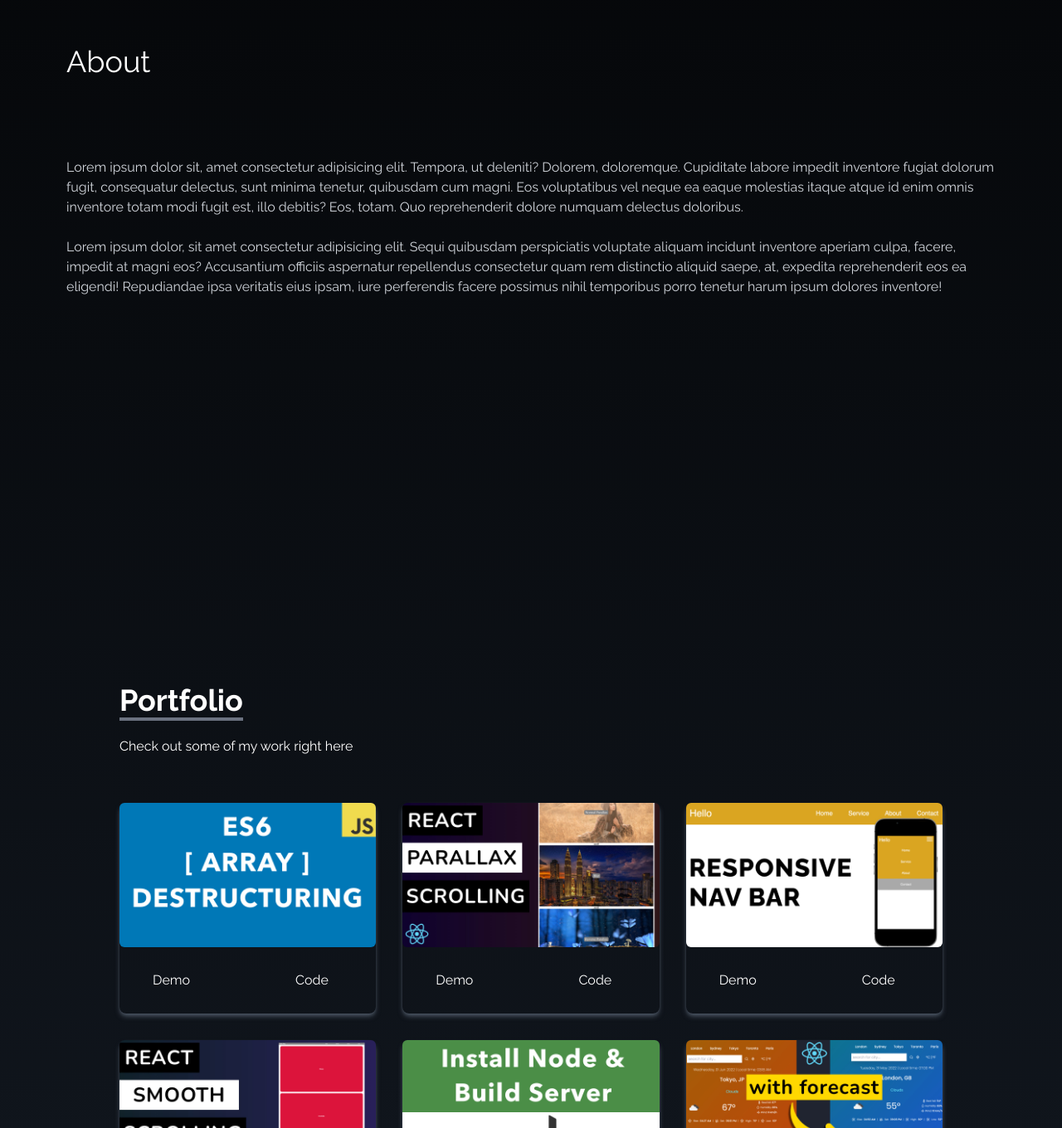
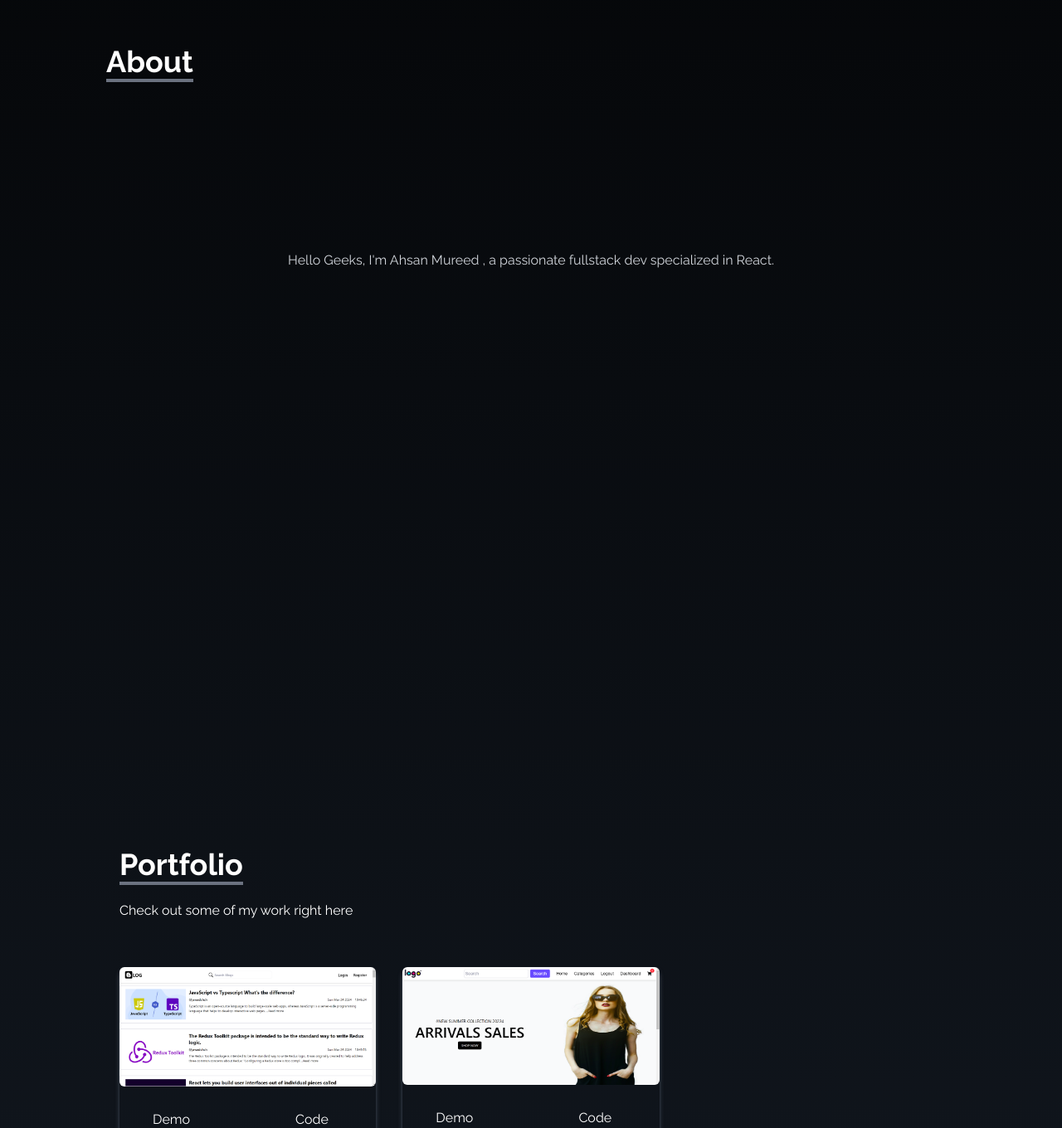
Before and after one commit to Ahsanmureed/Personal-Portfolio, a React (Vite) app: page / in a window 1280 px wide. Shown: the part 810-2170 px from the top of the page at 83% size. Built offline with nearby package versions, Linux system fonts and the light colour scheme.

Commit message:
Add files via upload

```diff
--- a/src/components/About.jsx
+++ b/src/components/About.jsx
@@ -4,26 +4,15 @@ const About = () => {
   return (
     <div
       name="about"
-      className="md:px-20 px-6 py-20 md:py-10 md:mt-6  w-full md:h-[90vh]"
+      className="md:px-32 px-6 mx-auto py-20 md:py-10 md:mt-6  w-full md:h-[100vh]"
     >
-      <h1 className="text-4xl text-white mb-24">About</h1>
-      <p className="mb-6 text-gray-300 ">
-        Lorem ipsum dolor sit, amet consectetur adipisicing elit. Tempora, ut
-        deleniti? Dolorem, doloremque. Cupiditate labore impedit inventore
-        fugiat dolorum fugit, consequatur delectus, sunt minima tenetur,
-        quibusdam cum magni. Eos voluptatibus vel neque ea eaque molestias
-        itaque atque id enim omnis inventore totam modi fugit est, illo debitis?
-        Eos, totam. Quo reprehenderit dolore numquam delectus doloribus.
+      <h1 className="text-4xl font-bold inline border-b-4 border-gray-500  mb-24  text-white">
+            About
+          </h1>
+      <p className=" py-52 mb-6 text-gray-300 text-center ">
+      Hello Geeks, I'm Ahsan Mureed , a passionate fullstack dev specialized in React.
       </p>
-      <p className="text-gray-300">
-        Lorem ipsum dolor, sit amet consectetur adipisicing elit. Sequi
-        quibusdam perspiciatis voluptate aliquam incidunt inventore aperiam
-        culpa, facere, impedit at magni eos? Accusantium officiis aspernatur
-        repellendus consectetur quam rem distinctio aliquid saepe, at, expedita
-        reprehenderit eos ea eligendi! Repudiandae ipsa veritatis eius ipsam,
-        iure perferendis facere possimus nihil temporibus porro tenetur harum
-        ipsum dolores inventore!
-      </p>
+
     </div>
   );
 };
--- a/src/components/Contact.jsx
+++ b/src/components/Contact.jsx
@@ -2,8 +2,8 @@ import React from "react";
 
 const Contact = () => {
   return (
-    <div name="contact" className="w-full h-screen md:mb-10  p-4 text-white">
-      <div className="flex flex-col p-4 justify-center max-w-screen-lg mx-auto h-full">
+    <div name="contact" className="w-full h-screen md:mb-10  p-4  text-white">
+      <div className="flex flex-col p-4 justify-center h-[100vh] max-w-screen-lg mx-auto">
         <div className="pb-8">
           <p className="text-4xl font-bold inline border-b-4 border-gray-500">
             Contact
--- a/src/components/Experience.jsx
+++ b/src/components/Experience.jsx
@@ -71,7 +71,7 @@ const Experience = () => {
 
   return (
     <div name="experience" className=" w-full h-screen mt-40 mb-40 md:mb-28 md:mt-40">
-      <div className="max-w-screen-lg mx-auto p-4 flex flex-col justify-center w-full h-full text-white">
+      <div className="max-w-screen-lg mx-auto p-4 flex flex-col justify-center w-full h-[80vh] text-white">
         <div>
           <p className="text-4xl font-bold border-b-4 border-gray-500 p-2 inline">
             Experience
--- a/src/components/Portfolio.jsx
+++ b/src/components/Portfolio.jsx
@@ -1,54 +1,29 @@
 import React from "react";
-import arrayDestruct from "../assets/portfolio/arrayDestruct.jpg";
-import installNode from "../assets/portfolio/installNode.jpg";
-import navbar from "../assets/portfolio/navbar.jpg";
-import reactParallax from "../assets/portfolio/reactParallax.jpg";
-import reactSmooth from "../assets/portfolio/reactSmooth.jpg";
-import reactWeather from "../assets/portfolio/reactWeather.jpg";
+
+import blog from "../assets/portfolio/blog.png";
+import ecommerce from "../assets/portfolio/ecommerce.png";
+
 
 const Portfolio = () => {
   const portfolios = [
     {
       id: 1,
-      src: arrayDestruct,
-      link: "https://google.com",
+      src: blog,
+      link: "https://mernblog34.netlify.app",
       code: "https://github.com/Ahsanmureed",
     },
     {
       id: 2,
-      src: reactParallax,
-      link: "https://google.com",
+      src: ecommerce,
+      link: "https://mern-ecommerce-dqm5.vercel.app",
       code: "https://github.com/Ahsanmureed",
     },
-    {
-      id: 3,
-      src: navbar,
-      link: "https://google.com",
-      code: "https://github.com/Ahsanmureed",
-    },
-    {
-      id: 4,
-      src: reactSmooth,
-      link: "https://google.com",
-      code: "https://github.com/Ahsanmureed",
-    },
-    {
-      id: 5,
-      src: installNode,
-      link: "https://google.com",
-      code: "https://github.com/Ahsanmureed",
-    },
-    {
-      id: 6,
-      src: reactWeather,
-      link: "https://google.com",
-      code: "https://github.com/Ahsanmureed",
-    },
+
   ];
 
   return (
     <div name="portfolio" className=" text-white md:h-screen mt-8 ">
-      <div className="max-w-screen-lg p-4 mx-auto flex flex-col justify-center w-full h-full">
+      <div className="max-w-screen-lg p-4 mx-auto flex flex-col justify-center w-full h-[90vh]">
         <div className="pb-8">
           <p className="text-4xl font-bold inline border-b-4 border-gray-500">
             Portfolio
--- a/src/index.css
+++ b/src/index.css
@@ -6,7 +6,7 @@
 @tailwind components;
 @tailwind utilities;
 @layer base {
-  html {
+  body {
     font-family: 'Raleway', sans-serif;
     background-image: linear-gradient(to bottom, var(--tw-gradient-stops));
     --tw-gradient-from: #000 var(--tw-gradient-from-position);
```
Also changed, not shown: src/assets/portfolio/blog.png (added), src/assets/portfolio/ecommerce.png (added).
